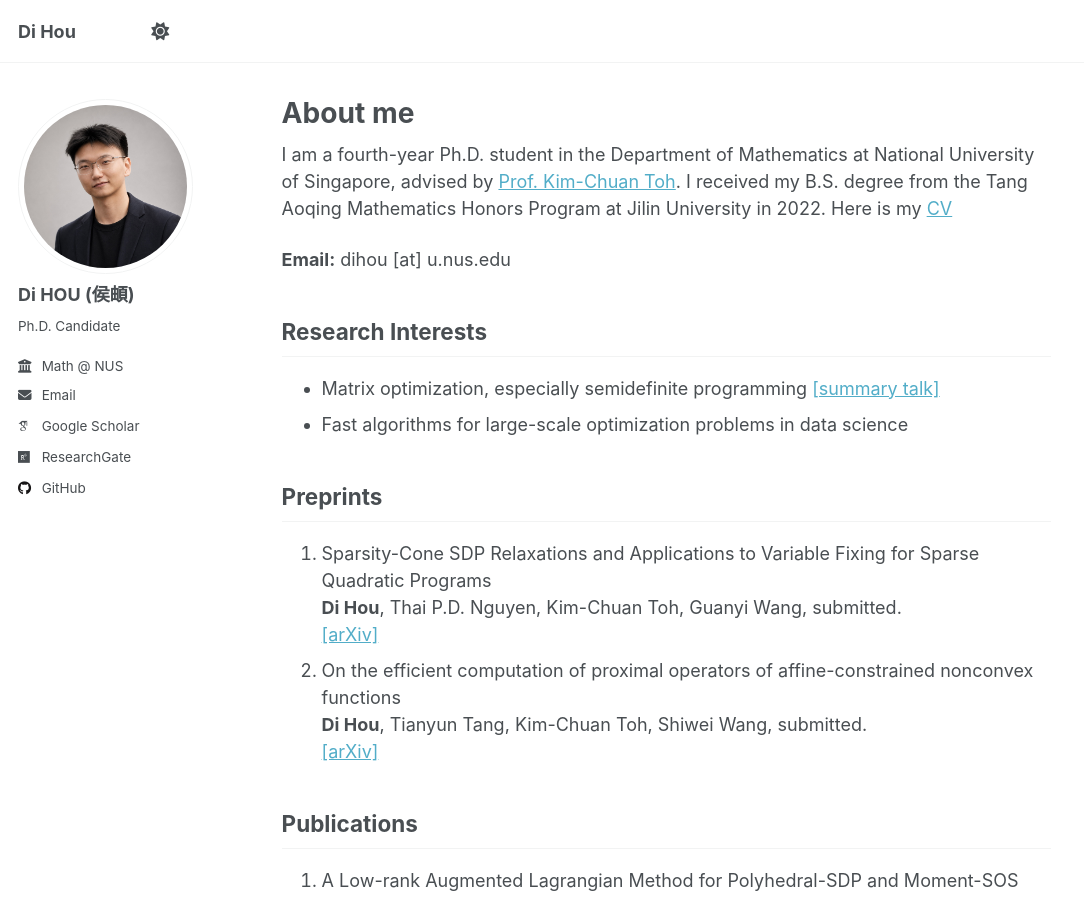
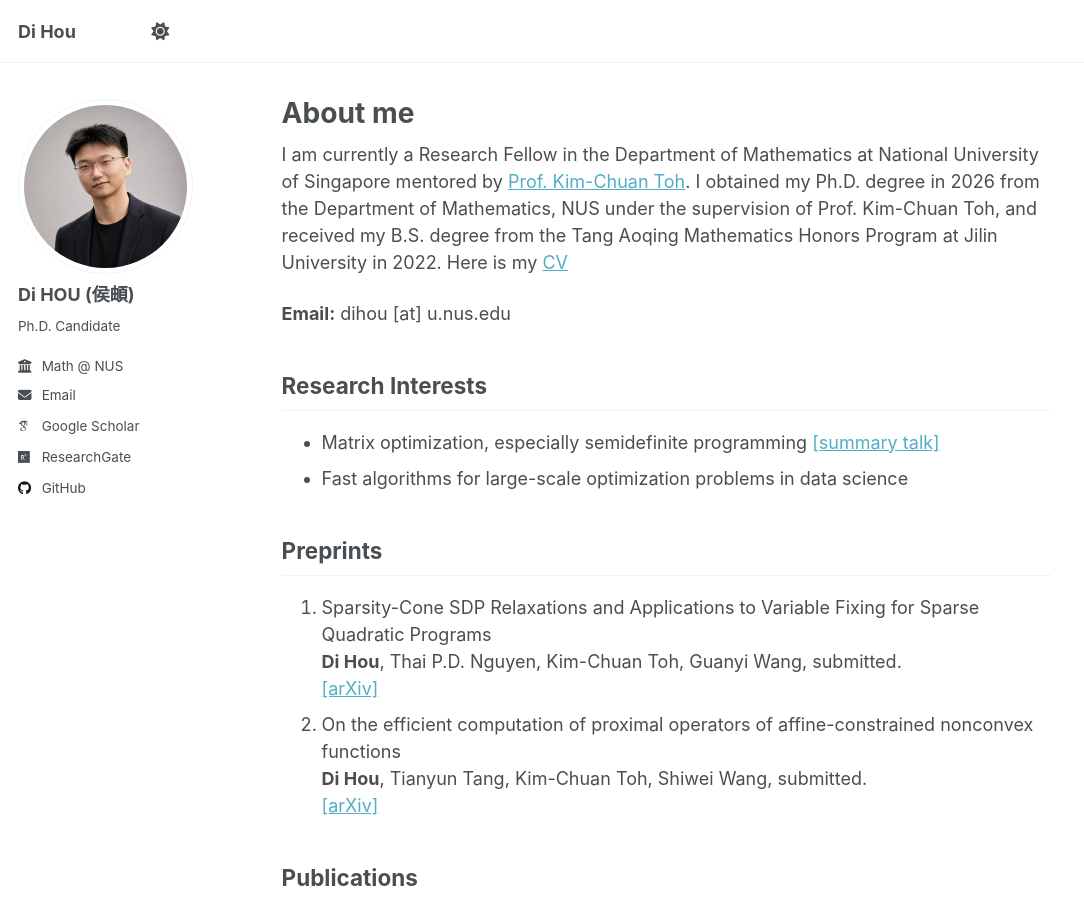
Before and after one commit to HouDiOpt/HouDiOpt.github.io, a Jekyll site: the page built from _pages/about.md, in a window 1280 px wide and 900 px high. Shown: the whole window, without its empty margins (0-1084 px from the left). Built offline with Jekyll 4.4.1, drawn with Linux system fonts in a browser that asks for light colours; some web fonts are replaced; a script that is not in the unit is left out.

Commit message:
Update about page with current position and education

```diff
--- a/_pages/about.md
+++ b/_pages/about.md
@@ -7,7 +7,7 @@ redirect_from:
   - /about.html
 ---
 
-I am a fourth-year Ph.D. student in the Department of Mathematics at National University of Singapore, advised by [Prof. Kim-Chuan Toh](https://blog.nus.edu.sg/mattohkc/). I received my B.S. degree from the Tang Aoqing Mathematics Honors Program at Jilin University in 2022. Here is my [CV](/files/CV_HouDi.pdf)
+I am currently a Research Fellow in the Department of Mathematics at National University of Singapore mentored by [Prof. Kim-Chuan Toh](https://blog.nus.edu.sg/mattohkc/). I obtained my Ph.D. degree in 2026 from the Department of Mathematics, NUS under the supervision of Prof. Kim-Chuan Toh, and received my B.S. degree from the Tang Aoqing Mathematics Honors Program at Jilin University in 2022. Here is my [CV](/files/CV_HouDi.pdf)
 
 **Email:** dihou \[at\] u.nus.edu
 
```
